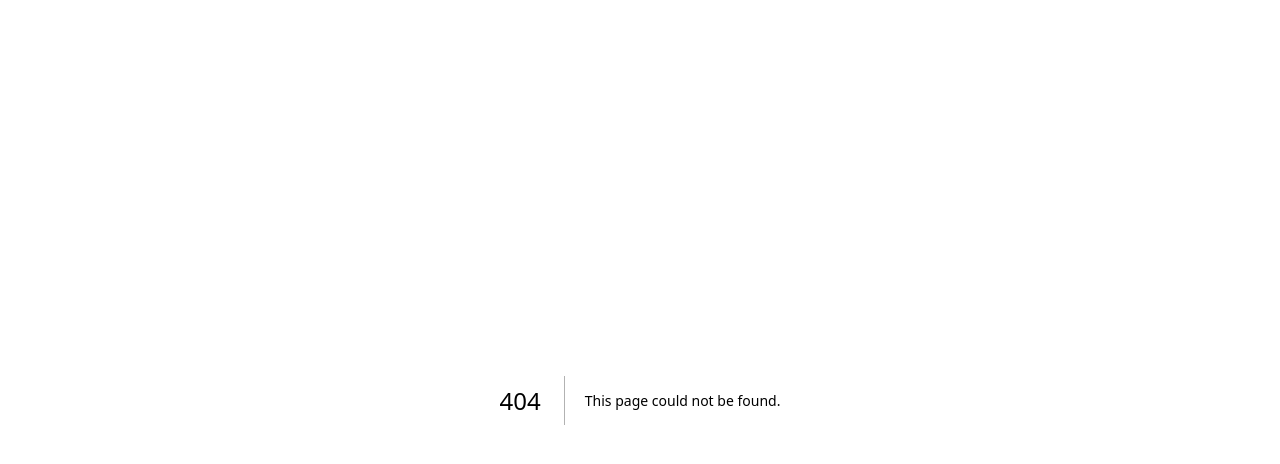
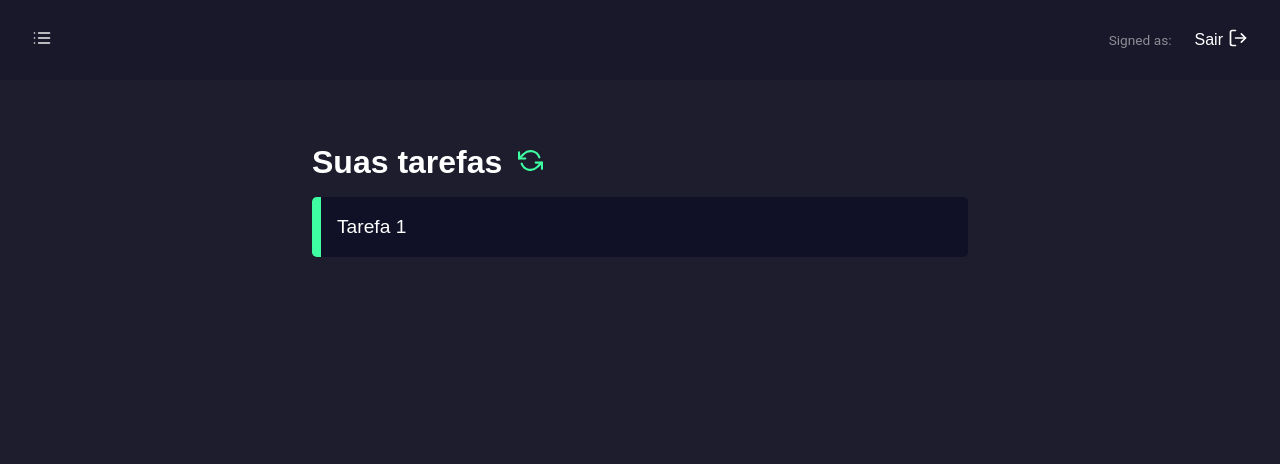
Before and after one commit to Gui-Rigaud/To-do-List---frontend, a Next.js app: page /list_task in a window 1280 px wide. Before the commit this address had no page. Shown: the top 464 px of the page. Built offline with nearby package versions, Linux system fonts and the light colour scheme; a web font is replaced by a local one.

Commit message:
Criando a tela de listagem de tarefas

```diff
--- /dev/null
+++ b/src/pages/components/UI/ModalTask/index.tsx
@@ -0,0 +1,80 @@
+import styles from './style.module.scss'
+import Modal from 'react-modal'
+
+import { FiX } from 'react-icons/fi'
+import { TaskProps } from '../../../list_task';
+import { useState } from 'react';
+
+interface ModalOrderProps {
+    isOpen: boolean;
+    onRequestClose: () => void;
+    task: TaskProps[];
+}
+
+export function ModalTask({ isOpen, onRequestClose, task}: ModalOrderProps) {
+
+    const [isGreen, setIsGreen] = useState(true);
+
+    const customStyles = {
+        content: {
+            top: '50%',
+            bottom: 'auto',
+            left: '50%',
+            right: 'auto',
+            padding: '30px',
+            transform: 'translate(-50%, -50%)',
+            backgroundColor: '#1d1d2e'
+        }
+    }
+
+    return (
+        <Modal
+            isOpen={isOpen}
+            onRequestClose={onRequestClose}
+            style={customStyles}
+        >
+            <button
+                type="button"
+                onClick={onRequestClose}
+                className="react-modal-close"
+                style={{ background: 'transparent', border: 0 }}
+            >
+                <FiX size={45} color="#f34748" />
+            </button>
+
+            <div className={styles.container}>
+
+                <h2>Detalhes do pedido</h2>
+                <span className={styles.table}>
+                    Tarefa <strong>1</strong>
+                </span>
+
+                {task.map(item => (
+                    <section key={"1"} className={styles.containerItem}>
+                        <span>Lavar a louça</span>
+                        <span className={styles.description}>Lorem Ipsum is simply dummy text of the printing and typesetting industry. Lorem Ipsum has been the industry's standard dummy text ever since the 1500s, when an unknown printer took a galley of type and scrambled it to make a type specimen book. It has survived not only five centuries, but also the leap into electronic typesetting, remaining essentially unchanged. It was popularised in the 1960s with the release of Letraset sheets containing Lorem Ipsum passages, and more recently with desktop publishing software like Aldus PageMaker including versions of Lorem Ipsum</span>
+                        {/* Se isGreen for true, o botão será verde, senão, vermelho */}
+                        <button
+                            style={{
+                                backgroundColor: isGreen ? 'green' : 'red',
+                                color: 'white',
+                                padding: '10px 20px',
+                                border: 'none',
+                                borderRadius: '5px',
+                                cursor: 'pointer',
+                            }}
+                            onClick={() => setIsGreen(!isGreen)} // Alterna a variável entre true e false ao clicar
+                        >
+                            {isGreen ? 'Botão Verde' : 'Botão Vermelho'}
+                        </button>
+                    </section>
+                ))}
+
+                <button className={styles.buttonOrder} >
+                    Concluir tarefa
+                </button>
+
+            </div>
+        </Modal>
+    )
+}
--- /dev/null
+++ b/src/pages/components/UI/ModalTask/style.module.scss
@@ -0,0 +1,58 @@
+.container{
+    width: 620px;
+    background-color: var(--dark-700);
+    color: var(--white);
+
+    h2{
+        margin: 1rem 0;
+    }
+}
+
+.table{
+    font-size: 1.3rem;
+    color: var(--red-900);
+}
+
+.containerItem{
+    display: flex;
+    flex-direction: column;
+    margin: 1rem 0;
+
+    strong{
+        color: var(--green-900);
+    }
+}
+
+.description{
+    margin-top: 0.5rem;
+    //quebrar linha
+    word-break: break-all;
+}
+
+.buttonOrder{
+    margin-top: 1.5rem;
+    background-color: rgba(0, 0, 0, 40%);
+    border: 0;
+    padding: 0.5rem 1rem;
+    border-radius: 0.2rem;
+    color: var(--red-900);
+    font-weight: bold;
+    transition: background-color 0.2s;
+
+    &:hover{
+        background-color: var(--red-900);
+        color: var(--white);
+    }
+}
+
+@media screen and (max-width: 700px){
+    .container{
+        width: 430px;
+    }
+}
+
+@media screen and (max-width: 550px){
+    .container{
+        width: 300px;
+    }
+}
--- /dev/null
+++ b/src/pages/list_task/index.tsx
@@ -0,0 +1,139 @@
+import { useState } from "react"
+
+import Head from "next/head"
+import { Header } from "../components/UI/Header"
+
+import styles from './style.module.scss'
+import { FiRefreshCcw } from "react-icons/fi"
+
+import Modal from 'react-modal'
+import { ModalTask } from "../components/UI/ModalTask"
+
+interface HomeProps {
+    orders: TaskProps[];
+}
+
+export type TaskProps = {
+    id: String,
+    nome: String,
+    description: String,
+    done: boolean,
+    finish_date: String,
+    priority: String,
+}
+
+export default function ListTask({ orders }: HomeProps) {
+    const [orderList, setOrderList] = useState(orders || []);
+
+    const [modalItem, setModalItem] = useState<TaskProps[] | any>();
+    const [modalVisible, setModalVisible] = useState(false);
+
+    function handleCloseModal(){
+        setModalVisible(false);
+    }
+
+    // async function handleOpenModalView(id: String) {
+
+    //     const apiClient = setupAPIClient();
+
+    //     const response = await apiClient.get('/order/detail', {
+    //         params:{
+    //             order_id: id,
+    //         }
+    //     });
+
+    //     setModalItem(response.data);
+    //     setModalVisible(true);
+    // }
+
+    // async function handleFinishItem(id: String){
+    //     const apiClient = setupAPIClient();
+    //     await apiClient.put('/order/conclude', {
+    //         order_id: id,
+    //     });
+
+    //     const response = await apiClient.get('order/list');
+
+    //     setOrderList(response.data);
+    //     setModalVisible(false);
+    // }
+
+    // async function handleRefreshOrders() {
+    //     const apiClient = setupAPIClient();
+
+    //     const response = await apiClient.get('/order/list')
+    //     setOrderList(response.data);
+    // }
+
+    Modal.setAppElement('#__next');
+
+    return (
+        <>
+            <Head>
+                <title>Painel - Sujeito Pizzaria</title>
+            </Head>
+
+            <Header></Header>
+
+            <div className={styles.page}>
+
+                <main className={styles.container}>
+                    <div className={styles.containerHeader}>
+                        <h1>Suas tarefas</h1>
+
+                        <button>
+                            <FiRefreshCcw size={25} color="#3fffa3" />
+                        </button>
+                    </div>
+
+                    <article className={styles.listOrders}>
+
+                        {/* {orderList.length === 0 && (
+                            <span className={styles.emptyList}>
+                                Não há pedidos abertos...
+                            </span>
+                        )} */}
+
+                        {/* {orderList.map((item, index) => {
+                            return (
+                                <section key={String(item.id)} className={styles.orderItem}>
+                                    <button onClick={() => { handleOpenModalView(item.id) }}>
+                                        <div className={styles.tag}></div>
+                                        <span>Mesa {item.table}</span>
+                                    </button>
+                                </section>
+                            )
+                        })} */}
+                            <section key={"1"} className={styles.orderItem}>
+                                        <button className="task-button">
+                                            <div className={styles.tag}></div>
+                                            <span>Tarefa 1</span>
+                                        </button>
+                            </section>
+                    </article>
+                </main>
+
+                {modalVisible && (
+                    <ModalTask
+                    isOpen={modalVisible}
+                    onRequestClose={handleCloseModal}
+                    task={modalItem}
+                    />
+                )}
+            </div>
+        </>
+    )
+}
+
+// export const getServerSideProps = canSSRAuth(async (ctx) => {
+
+//     const apiClient = setupAPIClient(ctx);
+
+//     const response = await apiClient.get('/order/list');
+
+//     return {
+//         props: {
+//             orders: response.data
+//         }
+//     }
+// })
--- /dev/null
+++ b/src/pages/list_task/style.module.scss
@@ -0,0 +1,61 @@
+.container{
+    max-width: 720px;
+    margin: 4rem auto;
+    padding: 0 2rem;
+
+    display: flex;
+    flex-direction: column;
+}
+
+.container h1{
+    color: var(--white);
+}
+
+.containerHeader{
+    display: flex;
+    flex-direction: row;
+}
+
+.containerHeader button{
+    background: transparent;
+    border: 0;
+    margin-left: 1rem;
+}
+
+.listOrders{
+    display: flex;
+    flex-direction: column;
+    margin: 1rem 0;
+}
+
+.emptyList{
+    font-size: 1.3rem;
+    color: var(--gray-100);
+}
+
+.orderItem{
+    display: flex;
+    flex-direction: row;
+    background-color: var(--dark-900);
+    margin-bottom: 1rem;
+    align-items: center;
+    border-radius: 0.3rem;
+
+    button{
+        border: 0;
+        background: transparent;
+        font-size: 1.2rem;
+        color: var(--white);
+        height: 60px;
+        align-items: center;
+        display: flex;
+    }
+}
+
+.tag{
+    width: 9px;
+    background-color: var(--green-900);
+    height: 60px;
+    border-radius: 0.3rem 0 0 0.3rem;
+    margin-right: 1rem;
+}
```
